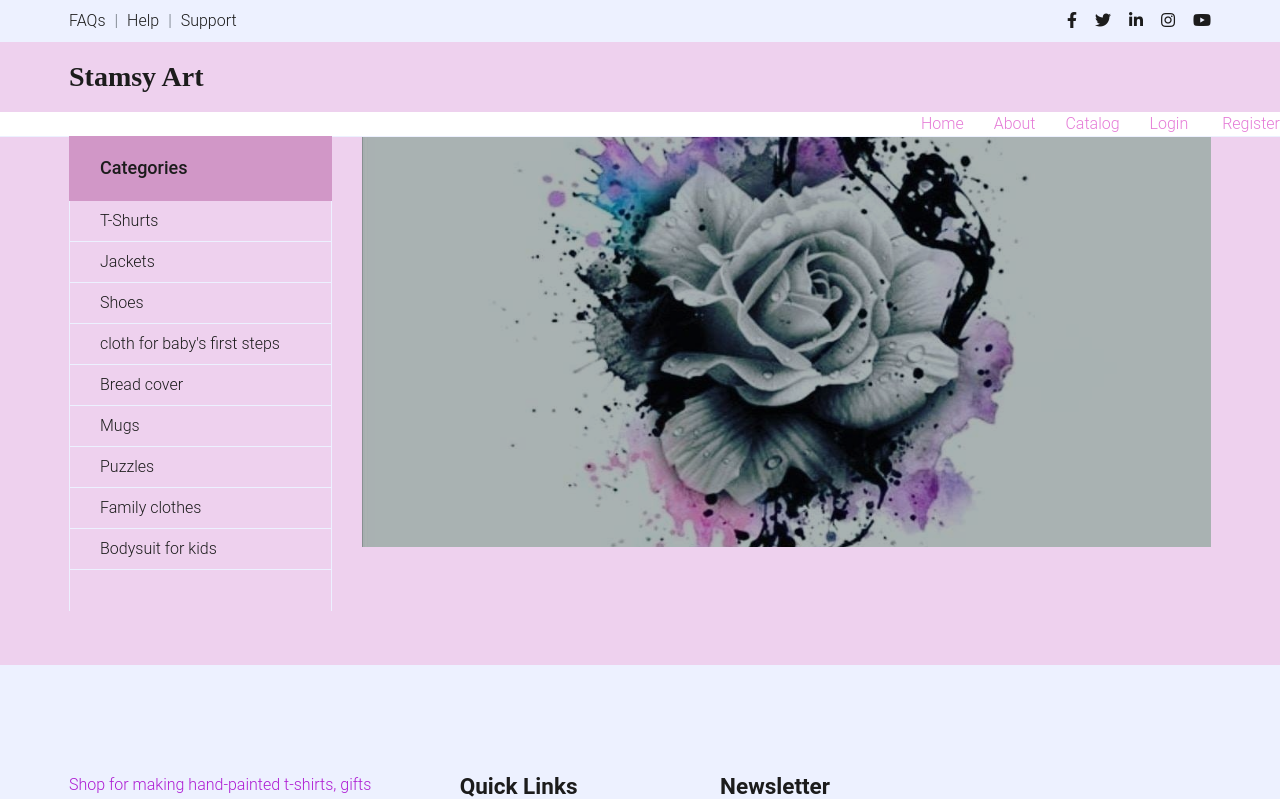
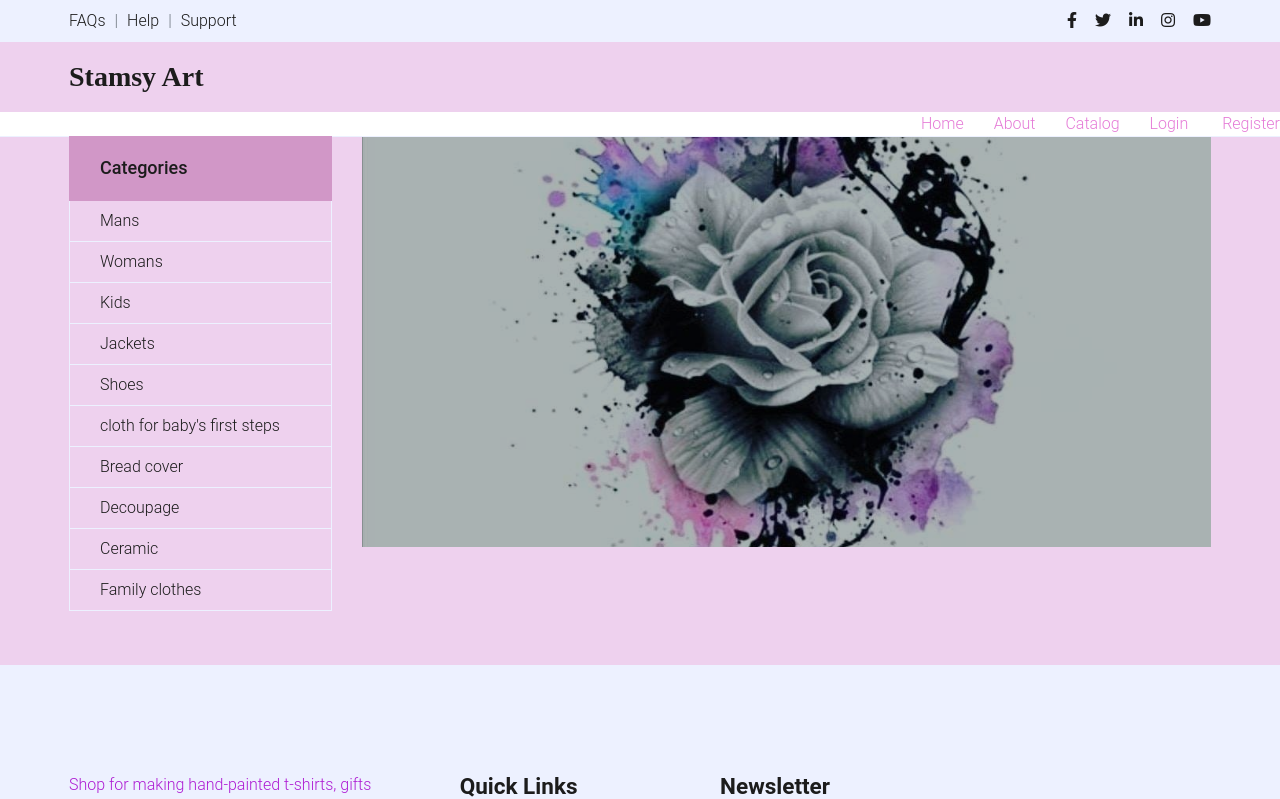
Before and after one commit to Stams89/hand-drawn-wear, a React (Create React App) app: page / in a window 1280 px wide. Shown: the top 799 px of the page. Built offline with nearby package versions, Linux system fonts and the light colour scheme; no server answers; the database is empty.

Commit message:
add categories

```diff
--- a/src/App.js
+++ b/src/App.js
@@ -16,6 +16,7 @@ import { Logout } from './components/Logout';
 import { AddProduct } from './components/AddProduct';
 import { useEffect } from 'react';
 import { About } from './components/Contacts';
+import { Categories } from './components/Categories';
 
 import firebase from '../src/components/firebase';
 import "../src/components/firebase";
@@ -57,11 +58,11 @@ function App() {
   return (
     <AuthProvider value={{ user: auth, userLogin }}>
       <div >
-        <TopBar products={products}/>
+        <TopBar />
         <Header />
         <main id="main-content">
           <Routes>
-            <Route path="/" element={<Home />} />
+            <Route path="/" element={<Home products={products} />} />
             <Route path="/login" element={<Login />} />
             <Route path="/register" element={<Register />} />
             <Route path="/catalog" element={<Catalog products={products} />} />
@@ -70,6 +71,7 @@ function App() {
             <Route path="/catalog/:prodId" element={<Details  />} />
             <Route path="/catalog/:prodId/edit" element={<EditProduct />} />
             <Route path="/about" element={<About  />} />
+            <Route path="/categories" element={<Categories  />} />
           </Routes>
 
           <Footer />
--- a/src/components/CatalogItem.js
+++ b/src/components/CatalogItem.js
@@ -7,9 +7,9 @@ export const CatalogItem = ({
   img,
   price,
   likes,
+  type,
 }) => {
   const [numLikes, setNumLikes] = useState(likes ?? 0);
-
 
   useEffect(() => {
     const storedLikes = localStorage.getItem(`likes_${id}`);
--- /dev/null
+++ b/src/components/Categories.js
@@ -0,0 +1,19 @@
+import { useLocation } from 'react-router-dom';
+import { CatalogItem } from './CatalogItem';
+
+export const Categories = () => {
+  const { state } = useLocation();
+  const products = state?.products || [];
+
+  return (
+    <div className="container-fluid mt-5">
+      <div className="row">
+        {products.map((product) => (
+          <div key={product.id} className="col-md-4 col-lg-3">
+            <CatalogItem {...product} />
+          </div>
+        ))}
+      </div>
+    </div>
+  );
+};
--- a/src/components/Home.js
+++ b/src/components/Home.js
@@ -1,4 +1,21 @@
-export const Home = () => {
+import { useNavigate } from 'react-router-dom';
+import { useState, useEffect } from 'react';
+import "./firebase";
+
+
+export const Home = ({
+  products
+}) => {
+console.log(products);
+  const navigate = useNavigate();
+
+  const handleCategoryClick = (type) => {
+    const filteredProducts = products.filter((product) => product.type === type);
+    navigate('/categories', { state: { products: filteredProducts } });
+    console.log(filteredProducts);
+
+  };
+
   return (
     <div className="container-fluid mb-5">
       <div className="row border-top px-xl-5">
@@ -20,44 +37,54 @@ export const Home = () => {
               style={{ height: 410 }}
             >
               <div className="nav-item dropdown">
-            <a href="#" className="nav-link" data-toggle="dropdown">
-              T-Shurts
+                <a
+                  href="#"
+                  className="nav-link"
+                  data-toggle="dropdown"
+                  onClick={() => handleCategoryClick('mans')}
+                >
+                  Mans
                 </a>
-            <div className="dropdown-menu position-absolute bg-secondary border-0 rounded-0 w-100 m-0">
-              <a href="" className="dropdown-item">
-                Men's Dresses
+                <a
+                  href="#"
+                  className="nav-link"
+                  data-toggle="dropdown"
+                  onClick={() => handleCategoryClick('womans')}
+                >
+                  Womans
                 </a>
-              <a href="" className="dropdown-item">
-                Women's Dresses
-              </a>
-              <a href="" className="dropdown-item">
-                Baby's Dresses
+                <a
+                  href="#"
+                  className="nav-link"
+                  data-toggle="dropdown"
+                  onClick={() => handleCategoryClick('kids')}
+                >
+                  Kids
                 </a>
               </div>
-          </div>
-          <a href="" className="nav-item nav-link">
+              <a href="" className="nav-item nav-link" onClick={() => handleCategoryClick('jackets')}>
                 Jackets
               </a>
-          <a href="" className="nav-item nav-link">
+              <a href="" className="nav-item nav-link" onClick={() => handleCategoryClick('shoes')}>
                 Shoes
               </a>
-          <a href="" className="nav-item nav-link">
+              <a href="" className="nav-item nav-link" onClick={() => handleCategoryClick('steps')}>
                 cloth for baby's first steps
               </a>
-          <a href="" className="nav-item nav-link">
+              <a href="" className="nav-item nav-link" onClick={() => handleCategoryClick('bread-cover')}>
                 Bread cover
               </a>
-          <a href="" className="nav-item nav-link">
-            Mugs
+              <a href="" className="nav-item nav-link" onClick={() => handleCategoryClick('decoupage')}>
+              Decoupage
               </a>
-          <a href="" className="nav-item nav-link">
-            Puzzles
+              <a href="" className="nav-item nav-link" onClick={() => handleCategoryClick('ceramic')}>
+                Ceramic
               </a>
-          <a href="" className="nav-item nav-link">
+              <a href="" className="nav-item nav-link" onClick={() => handleCategoryClick('family')}>
                 Family clothes
               </a>
-          <a href="" className="nav-item nav-link">
-            Bodysuit for kids
+              <a href="" className="nav-item nav-link" onClick={() => handleCategoryClick('milestone')}>
+              Milestone
           </a>
         </div>
       </nav>
--- a/src/styles/about.css
+++ b/src/styles/about.css
@@ -235,7 +235,7 @@ body {
   .gray2   { color: #8A8686; }
   .graybg2 { background-color: #8A8686; }
   .pink    { color: #ae52c0; }
-  .pinkbg  { background-color: #803d8b; }
+  .pinkbg  { background-color: #fc89c2; }
   .dark    { color: #302D2D; }
   .darkbg  { background-color: #302D2D; }
 
--- a/src/styles/register.css
+++ b/src/styles/register.css
@@ -166,5 +166,5 @@ button.social-signin.google {
 .alert-danger {
   color: #721c24;
   background-color: #fcba58;
-  border-color: #f5c6cb;
+  border-color: #edbdc1;
 }
```
Also changed, not shown: public/css/style.css, src/components/Catalog.js (line endings or trailing spaces). Lines whose indentation alone changed are shown as unchanged.
